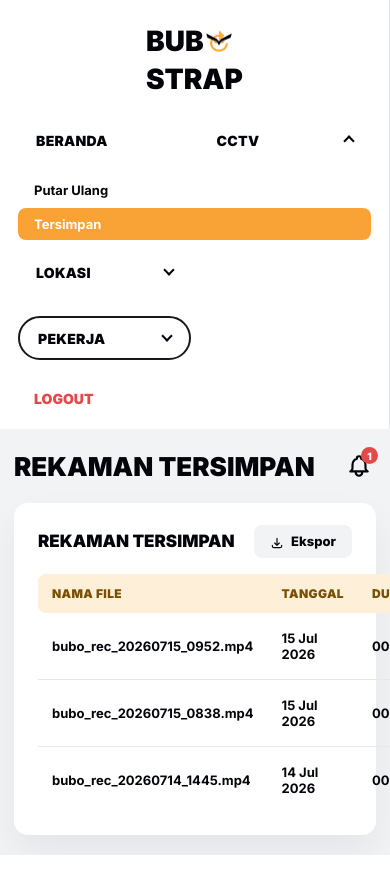
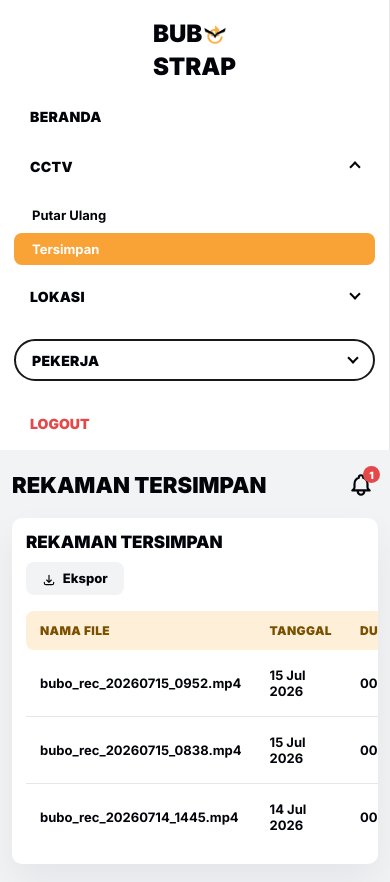
Before and after one commit to NoviandraAchmadienata/bubo, a Flask app: page /cctv/tersimpan in a window 390 px wide; the page is wider, and only the part inside the window is pictured. Before the commit the page ends 855 px from the top of that part, so only its background shows below. Run offline with Flask 3, Linux system fonts and the light colour scheme; a user stored in the database is signed in; data comes from the database, SQL or seed files in the repository; both versions use the stored data as it was after the commit; data that the repository does not hold is empty.

Commit message:
page adjustment

```diff
--- a/static/styles.css
+++ b/static/styles.css
@@ -1900,3 +1900,45 @@ h2 {
   .analysis-btn-row { grid-template-columns: 1fr; }
   .gauges-row-large { grid-template-columns: 1fr; }
 }
+
+
+/* ===========================
+   MOBILE & TABLET REFINEMENTS
+=========================== */
+img, svg { max-width: 100%; }
+
+@media (max-width: 1024px) {
+  .main-content { padding: 24px 20px; }
+  .page-header { margin-bottom: 16px; }
+  .cctv-overview { gap: 16px; }
+  .analysis-panel { width: 100%; }
+  .video-controls { flex-wrap: wrap; gap: 6px; height: auto; padding: 8px; }
+  .filmstrip { overflow-x: auto; }
+  .laporan-panel, .users-panel { overflow-x: auto; }
+  .laporan-table, .users-table { min-width: 640px; }
+  .lokasi-layout, .lokasi-main-grid { grid-template-columns: 1fr; }
+}
+
+@media (max-width: 680px) {
+  body { overflow-x: hidden; }
+  .sidebar { gap: 12px; padding: 18px 14px; }
+  .brand { margin-bottom: 0; }
+  .brand-line { font-size: 24px; }
+  .brand-line img { height: 22px; width: 22px; }
+  .nav-menu { grid-template-columns: 1fr; }
+  .nav-item { min-height: 42px; padding: 0 16px; }
+  .nav-sub-item { padding-left: 18px; }
+  .logout { margin: 8px 0 0 16px; }
+  .main-content { padding: 18px 12px; }
+  .page-header h1 { font-size: 22px; }
+  .page-header { align-items: center; }
+  .cctv-overview, .dashboard-grid, .pekerja-layout, .pekerja-top-row { gap: 12px; }
+  .video-player-wrap, .analysis-panel, .laporan-panel, .users-panel { border-radius: 10px; }
+  .video-controls .ctrl-divider, .video-controls .ctrl-time { display: none; }
+  .cam-grid { grid-template-columns: 1fr; }
+  .laporan-stat-row { grid-template-columns: 1fr; }
+  .laporan-panel { padding: 14px; }
+  .laporan-panel-header { align-items: flex-start; flex-direction: column; gap: 10px; }
+  .laporan-filter-row { flex-wrap: wrap; }
+  .map-wrap, .aerial-map { min-height: 260px; }
+}
--- a/templates/cctv.html
+++ b/templates/cctv.html
@@ -5,7 +5,7 @@
   <meta name="viewport" content="width=device-width, initial-scale=1">
   <title>CCTV — BUBO STRAP</title>
   <meta name="description" content="Halaman CCTV monitoring sistem keselamatan konstruksi BUBO STRAP">
-  <link rel="stylesheet" href="{{ url_for('static', filename='styles.css') }}?v=20260717-3">
+  <link rel="stylesheet" href="{{ url_for('static', filename='styles.css') }}?v=20260717-5">
 </head>
 <body>
   <div class="app-layout">
@@ -289,7 +289,7 @@
     </main>
   </div>
 
-  <script src="{{ url_for('static', filename='sidebar.js') }}?v=20260717-3"></script>
+  <script src="{{ url_for('static', filename='sidebar.js') }}?v=20260717-5"></script>
   <script>
     // ==========================================
     // 1. MESIN POLLING VIDEO (ANTI-CLOUDFLARE CACHE)
--- a/templates/dashboard.html
+++ b/templates/dashboard.html
@@ -6,13 +6,14 @@
   <title>BUBO STRAP — Beranda</title>
   <meta name="description" content="Dashboard utama sistem monitoring keselamatan konstruksi BUBO STRAP">
   <link rel="preconnect" href="https://fonts.googleapis.com">
-  <link rel="stylesheet" href="{{ url_for('static', filename='styles.css') }}?v=20260717-3">
+  <link rel="stylesheet" href="{{ url_for('static', filename='styles.css') }}?v=20260717-5">
   <style>
     /* ── Page-level overrides for Dashboard ── */
     .app-layout { grid-template-columns: 240px minmax(0,1fr); }
 
     /* ── CCTV single-cam section ── */
     .db-cctv-section {
+      width: min(100%, 1240px);
       background: #fff;
       border-radius: 14px;
       box-shadow: var(--shadow);
@@ -20,6 +21,7 @@
       margin-bottom: 16px;
     }
     .db-cctv-section h2 { margin-bottom: 12px; font-size: 17px; }
+    .db-cctv-section.cctv-card-expanded { max-width: none; width: 100%; }
 
     .cam-single {
       position: relative;
@@ -399,6 +401,8 @@
     .db-vitals-col, .db-bottom-row, .tanda-vital-panel, .pekerja-bottom-row { display: none; }
     .db-worker-inner { grid-template-columns: 170px minmax(0, 1fr); }
     .pekerja-main-grid { grid-template-columns: minmax(0, 1fr); }
+    @media (max-width: 1024px) { .app-layout { grid-template-columns: 1fr; } .db-bottom-grid { grid-template-columns: 1fr; } .db-worker-inner { grid-template-columns: 170px minmax(0, 1fr); } }
+    @media (max-width: 680px) { .db-cctv-section { padding: 14px; } .cam-single { max-height: 280px; } .db-bottom-grid { gap: 14px; } .db-worker-panel, .db-lokasi-panel { padding: 12px; } .db-worker-inner { grid-template-columns: 1fr; } .db-wlist, .db-wdetail { border-right: 0; border-bottom: 1px solid var(--line); padding-bottom: 10px; } .db-wdetail { padding-top: 10px; } .db-map-wrap, .db-map-wrap img { min-height: 240px; } }
   </style>
 
 </head>
@@ -680,7 +684,7 @@
     </main>
   </div>
 
-  <script src="{{ url_for('static', filename='sidebar.js') }}?v=20260717-3"></script>
+  <script src="{{ url_for('static', filename='sidebar.js') }}?v=20260717-5"></script>
   <script>
     // ==========================================
     // 1. CCTV FEED
@@ -789,6 +793,6 @@
       document.body.prepend(t);
     });
   </script>
-  <script>const cctvToggle = document.getElementById("cctvSizeToggle"); if (cctvToggle) cctvToggle.addEventListener("click", () => { const camera = document.querySelector(".cam-single"); const expanded = camera.classList.toggle("cctv-expanded"); camera.classList.remove("cctv-compact"); cctvToggle.setAttribute("aria-pressed", String(expanded)); cctvToggle.setAttribute("aria-label", expanded ? "Perkecil tampilan CCTV" : "Perbesar tampilan CCTV"); cctvToggle.title = expanded ? "Perkecil" : "Perbesar"; });</script>
+  <script>const cctvToggle = document.getElementById("cctvSizeToggle"); if (cctvToggle) cctvToggle.addEventListener("click", () => { const camera = document.querySelector(".cam-single"); const expanded = camera.classList.toggle("cctv-expanded"); document.querySelector(".db-cctv-section").classList.toggle("cctv-card-expanded", expanded); camera.classList.remove("cctv-compact"); cctvToggle.setAttribute("aria-pressed", String(expanded)); cctvToggle.setAttribute("aria-label", expanded ? "Perkecil tampilan CCTV" : "Perbesar tampilan CCTV"); cctvToggle.title = expanded ? "Perkecil" : "Perbesar"; });</script>
 </body>
 </html>
--- a/templates/laporan.html
+++ b/templates/laporan.html
@@ -5,7 +5,7 @@
   <meta name="viewport" content="width=device-width, initial-scale=1">
   <title>Laporan — BUBO STRAP</title>
   <meta name="description" content="Halaman laporan dan log pelanggaran sistem monitoring keselamatan konstruksi BUBO STRAP">
-  <link rel="stylesheet" href="{{ url_for('static', filename='styles.css') }}?v=20260717-3">
+  <link rel="stylesheet" href="{{ url_for('static', filename='styles.css') }}?v=20260717-5">
 </head>
 <body>
   <div class="app-layout">
@@ -159,7 +159,7 @@
     </main>
   </div>
 
-  <script src="{{ url_for('static', filename='sidebar.js') }}?v=20260717-3"></script>
+  <script src="{{ url_for('static', filename='sidebar.js') }}?v=20260717-5"></script>
   <script>
     // ==========================================
     // LOG FILTER
--- a/templates/lokasi.html
+++ b/templates/lokasi.html
@@ -5,7 +5,7 @@
   <meta name="viewport" content="width=device-width, initial-scale=1">
   <title>Lokasi — BUBO STRAP</title>
   <meta name="description" content="Peta lokasi pekerja berbasis RSSI — sistem monitoring keselamatan konstruksi BUBO STRAP">
-  <link rel="stylesheet" href="{{ url_for('static', filename='styles.css') }}?v=20260717-3">
+  <link rel="stylesheet" href="{{ url_for('static', filename='styles.css') }}?v=20260717-5">
   <style>
     /* ============================================
        RSSI LOCALIZATION MAP
@@ -395,7 +395,7 @@
     </main>
   </div>
 
-  <script src="{{ url_for('static', filename='sidebar.js') }}?v=20260717-3"></script>
+  <script src="{{ url_for('static', filename='sidebar.js') }}?v=20260717-5"></script>
   <script>
   // ==============================================
   // RSSI LOCALIZATION VISUALIZATION
--- a/templates/pekerja.html
+++ b/templates/pekerja.html
@@ -5,7 +5,7 @@
   <meta name="viewport" content="width=device-width, initial-scale=1">
   <title>Pekerja — BUBO STRAP</title>
   <meta name="description" content="Halaman data pekerja sistem monitoring keselamatan konstruksi BUBO STRAP">
-  <link rel="stylesheet" href="{{ url_for('static', filename='styles.css') }}?v=20260717-3">
+  <link rel="stylesheet" href="{{ url_for('static', filename='styles.css') }}?v=20260717-5">
   <style>
     /* Compact pekerja card */
     .pekerja-card { padding: 10px 12px; }
@@ -284,7 +284,7 @@
     </main>
   </div>
 
-  <script src="{{ url_for('static', filename='sidebar.js') }}?v=20260717-3"></script>
+  <script src="{{ url_for('static', filename='sidebar.js') }}?v=20260717-5"></script>
   <script>
     // ==========================================
     // WORKER SELECTION (Pekerja page)
--- a/templates/tersimpan.html
+++ b/templates/tersimpan.html
@@ -5,7 +5,7 @@
   <meta name="viewport" content="width=device-width, initial-scale=1">
   <title>Rekaman Tersimpan — BUBO STRAP</title>
   <meta name="description" content="Halaman laporan dan log pelanggaran sistem monitoring keselamatan konstruksi BUBO STRAP">
-  <link rel="stylesheet" href="{{ url_for('static', filename='styles.css') }}?v=20260717-3">
+  <link rel="stylesheet" href="{{ url_for('static', filename='styles.css') }}?v=20260717-5">
 </head>
 <body>
   <div class="app-layout">
@@ -115,7 +115,7 @@
     </main>
   </div>
 
-  <script src="{{ url_for('static', filename='sidebar.js') }}?v=20260717-3"></script>
+  <script src="{{ url_for('static', filename='sidebar.js') }}?v=20260717-5"></script>
   <script>
     // ==========================================
     // LOG FILTER
--- a/templates/users.html
+++ b/templates/users.html
@@ -4,7 +4,7 @@
   <meta charset="utf-8">
   <meta name="viewport" content="width=device-width, initial-scale=1">
   <title>Manajemen Pengguna — BUBO STRAP</title>
-  <link rel="stylesheet" href="{{ url_for('static', filename='styles.css') }}?v=20260717-3">
+  <link rel="stylesheet" href="{{ url_for('static', filename='styles.css') }}?v=20260717-5">
   <style>
     /* ============================================
        USERS PAGE SPECIFIC STYLES
@@ -199,6 +199,7 @@
       padding: 10px 16px; background: var(--orange); color: #fff;
       border: none; border-radius: 8px; font-weight: 900; font-size: 12px; cursor: pointer;
     }
+    @media (max-width: 680px) { .users-stats { grid-template-columns: 1fr; gap: 10px; } .action-bar { align-items: stretch; flex-direction: column; gap: 10px; } .search-wrap { width: 100%; } .btn-add { justify-content: center; } .users-panel { padding: 12px; } }
   </style>
 </head>
 <body>
@@ -361,7 +362,7 @@
     </div>
   </div>
 
-  <script src="{{ url_for('static', filename='sidebar.js') }}?v=20260717-3"></script>
+  <script src="{{ url_for('static', filename='sidebar.js') }}?v=20260717-5"></script>
   <script>
     // Search Filter
     document.getElementById('searchInput').addEventListener('keyup', function() {
```
Also changed, not shown: bubo.db, 2 other files.
